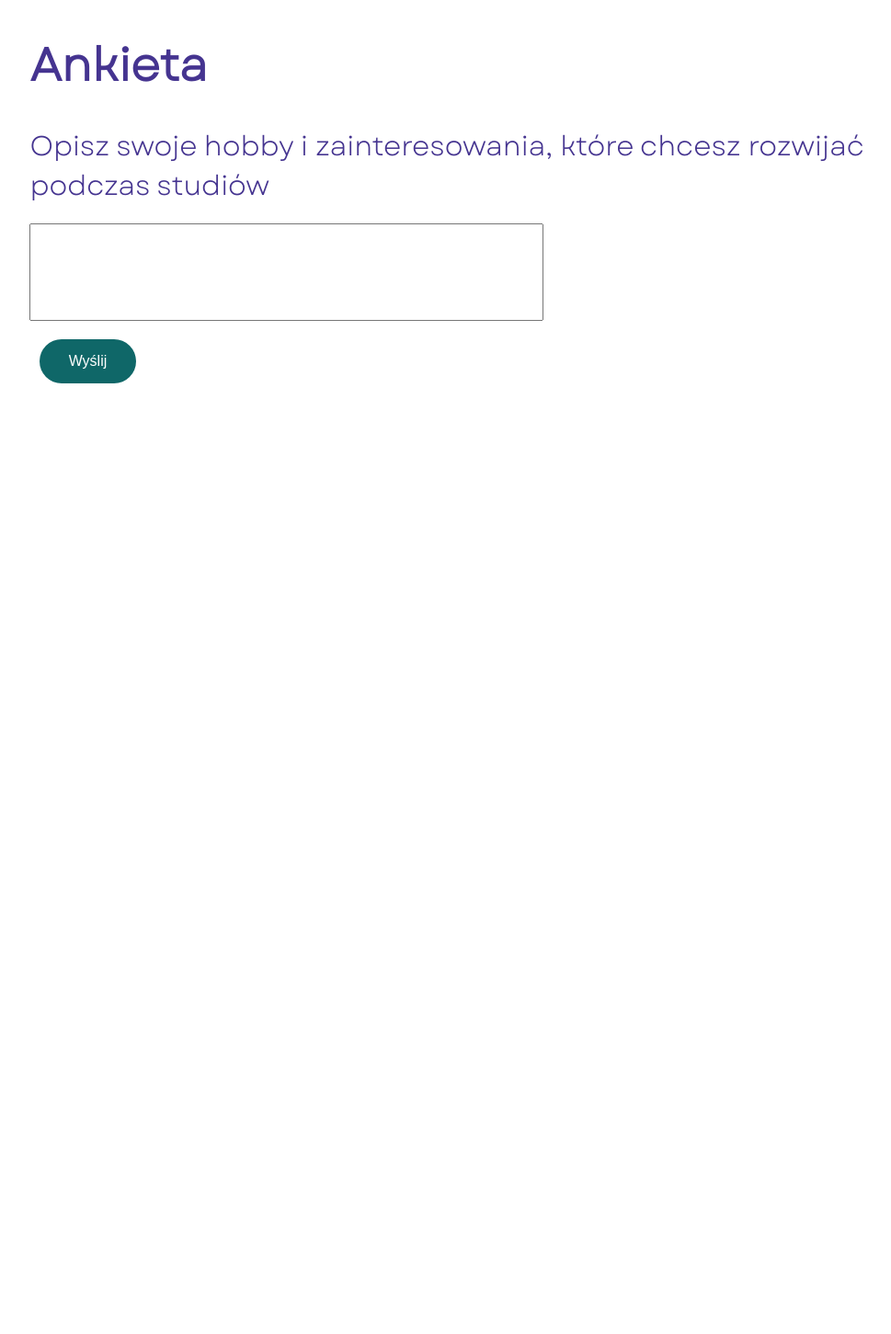
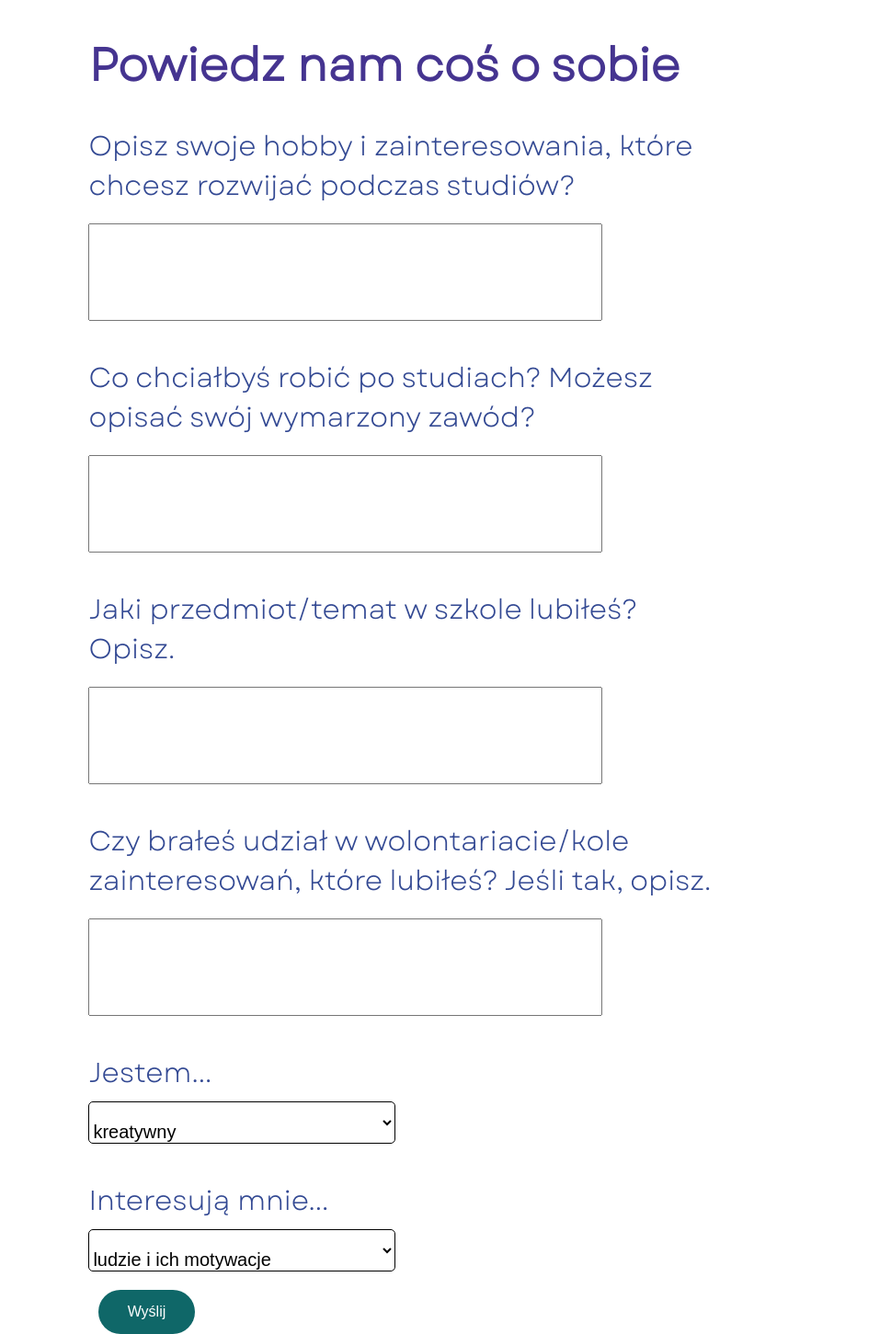
Before and after one commit to JanFidor/GolemYeah, a React (Create React App) app in the folder web_app/frontend/: page /uni-tool in a window 1280 px wide. Shown: the whole page at 92% size, without its empty margins (198-1167 px from the left). Before the commit the page ends 800 px from the top, so only its background shows below. Built offline with nearby package versions, Linux system fonts and the light colour scheme.

Commit message:
Update single choice

```diff
--- a/web_app/frontend/src/assets/styles/unitool.css
+++ b/web_app/frontend/src/assets/styles/unitool.css
@@ -8,11 +8,12 @@
 }
 
 .question {
-    color: #453490;
+    color: #334993;
     font-size: 30px;
     font-family: "GaretBook";
     text-align: left;
     display: grid;
+    width: 75%;
 }
 
 .question-title{
@@ -26,6 +27,7 @@
 .questions-container {
     width: 80%;
     margin: auto;
+    padding-left: 10%;
 }
 
 .form-container{
@@ -35,7 +37,7 @@
 }
 
 textarea {
-    width: 60%;
+    width: 80%;
     height: 100px;
     resize: none;
     font-size: 15px;
--- a/web_app/frontend/src/components/resultTable.jsx
+++ b/web_app/frontend/src/components/resultTable.jsx
@@ -1,6 +1,7 @@
 import '../assets/styles/unitool.css';
 import Footer from "./footer";
 import {useState} from "react";
+import { useLocation } from 'react-router-dom';
 
 const ResultTable = () => {
 
@@ -12,8 +13,10 @@ const ResultTable = () => {
     const [btnClass3, setBtnClass3] = useState("button-tb");
     const[btnClass4, setBtnClass4] = useState("button-tb");
 
+    const location = useLocation();
 
-    const changeDesc = (index) => { // tutaj dodatkowo powinien sie zmieniac opis po klinieciu
+
+    const changeDesc = (index) => {
         setBtnClass0("button-tb");
         setBtnClass1("button-tb");
         setBtnClass2("button-tb");
@@ -21,32 +24,56 @@ const ResultTable = () => {
         setBtnClass4("button-tb");
         switch(index) {
             case 0:
-                setBtnClass0("button-tb-on")
+                setBtnClass0("button-tb-on");
+                setBtnClass1("button-tb");
+                setBtnClass2("button-tb");
+                setBtnClass3("button-tb");
+                setBtnClass4("button-tb");
+                setDesc(location.state[0].description);
                 break;
             case 1:
-                setBtnClass1("button-tb-on")
+                setBtnClass0("button-tb");
+                setBtnClass1("button-tb-on");
+                setBtnClass2("button-tb");
+                setBtnClass3("button-tb");
+                setBtnClass4("button-tb");
+                setDesc(location.state[1].description);
                 break;
             case 2:
-                setBtnClass2("button-tb-on")
+                setBtnClass0("button-tb");
+                setBtnClass1("button-tb");
+                setBtnClass2("button-tb-on");
+                setBtnClass3("button-tb");
+                setBtnClass4("button-tb");
+                setDesc(location.state[2].description);
                 break;
             case 3:
-                setBtnClass3("button-tb-on")
+                setBtnClass0("button-tb");
+                setBtnClass1("button-tb");
+                setBtnClass2("button-tb");
+                setBtnClass3("button-tb-on");
+                setBtnClass4("button-tb");
+                setDesc(location.state[3].description);
                 break;
             case 4:
-                setBtnClass4("button-tb-on")
+                setBtnClass0("button-tb");
+                setBtnClass1("button-tb");
+                setBtnClass2("button-tb");
+                setBtnClass3("button-tb");
+                setBtnClass4("button-tb-on");
+                setDesc(location.state[4].description);
                 break;
         }
-        setDesc("Inny opis opis opis");
     }
 
     return (
         <div className={"result-div"}>
             <ul>
-                <li><button onClick={() => changeDesc(0)} className={btnClass0}>Inżynieria materiałowa</button></li>
-                <li><button onClick={() => changeDesc(1)} className={btnClass1}>Kulturoznawstwo</button></li>
-                <li><button onClick={() => changeDesc(2)} className={btnClass2}>Język niemiecki i komunikacja w biznesie</button></li>
-                <li><button onClick={() => changeDesc(3)} className={btnClass3}>Czwarta odp</button></li>
-                <li><button onClick={() => changeDesc(4)} className={btnClass4}>Piąta odp</button></li>
+                <li><button onClick={() => changeDesc(0)} className={btnClass0}>{location.state[0].major}</button></li>
+                <li><button onClick={() => changeDesc(1)} className={btnClass1}>{location.state[1].major}</button></li>
+                <li><button onClick={() => changeDesc(2)} className={btnClass2}>{location.state[2].major}</button></li>
+                <li><button onClick={() => changeDesc(3)} className={btnClass3}>{location.state[3].major}</button></li>
+                <li><button onClick={() => changeDesc(4)} className={btnClass4}>{location.state[4].major}</button></li>
             </ul>
             <div className={"desc-div"}>
                 <ul>
--- a/web_app/frontend/src/components/uniToolView.jsx
+++ b/web_app/frontend/src/components/uniToolView.jsx
@@ -11,11 +11,11 @@ import {useNavigate} from "react-router-dom";
 const UniToolView = ({setter}) => {
 
     const [text1, setText1] = useState('');
-    // const [text2, setText2] = useState('');
-    // const [option1, setOption1] = useState('');
-    // const [option2, setOption2] = useState('');
-    // const [option3, setOption3] = useState('');
-    // const [option4, setOption4] = useState('');
+    const [text2, setText2] = useState('');
+    const [text3, setText3] = useState('');
+    const [text4, setText4] = useState('');
+    const [option1, setOption1] = useState('');
+    const [option2, setOption2] = useState('');
     // const [option5, setOption5] = useState('');
     // const [option6, setOption6] = useState('');
     // const [option7, setOption7] = useState('');
@@ -23,32 +23,55 @@ const UniToolView = ({setter}) => {
     // const [option9, setOption9] = useState('');
     const navigate = useNavigate();
 
-    const handleClick = () => {
+    const handleClick = async (e) => {
+        e.preventDefault();
         const requestOptions = {
             method: "POST",
             headers: {
                 "Content-Type": "application/json",
             },
             body: JSON.stringify({
-                text1: text1,
+                'text1': text1,
+                'text2': text2,
+                'text3': text3,
+                'text4': text4,
+                'text5': option1,
+                'text6': option2,
             }),
         };
 
 // Use the fetch API to make the POST request
-        fetch("/api/upload_form_data", requestOptions)
-            .then((response) => {
-                if (!response.ok) {
-                    throw new Error("Incorrect form data!");
-                }
-                return response.json();
-            })
-            .then((data) => {
-                console.log(data);
-                navigate("/results", { state: data });
-            })
-            .catch((error) => {
-                console.error("Request error:", error);
-            });
+
+        try {
+            const response = await fetch(`/api/upload_form_data/`,
+                requestOptions
+            );
+
+            if (!response.ok) {
+                throw new Error('Network response was not ok');
+            }
+
+            const data = await response.json();
+            console.log(data);
+            navigate("/results", { state: data });
+
+        } catch (error) {
+            console.error('An error occurred:', error);
+        }
+        // fetch("/api/upload_form_data", requestOptions)
+        //     .then((response) => {
+        //         if (!response.ok) {
+        //             throw new Error("Incorrect form data!");
+        //         }
+        //         return response.json();
+        //     })
+        //     .then((data) => {
+        //         console.log(data);
+        //         navigate("/results", { state: data });
+        //     })
+        //     .catch((error) => {
+        //         console.error("Request error:", error);
+        //     });
     }
 
     // const handleSubmit = async (e) => {
@@ -92,17 +115,20 @@ const UniToolView = ({setter}) => {
     return (
         <>
             <div className="questions-container">
-                <h1 className={"question-title"}>Ankieta</h1>
+                <h1 className={"question-title"}>Powiedz nam coś o sobie</h1>
                 <form className="post-form">
-                    <TextInput question={'Opisz swoje hobby i zainteresowania, które chcesz rozwijać podczas studiów'}
+                    <TextInput question={'Opisz swoje hobby i zainteresowania, które chcesz rozwijać podczas studiów?'}
                                state={text1} setState={setText1} />
-                    {/*<TextInput question={'Co planujesz po ukończeniu studiów? Możesz opisać swój wymarzony zawód'}*/}
-                    {/*           state={text2} setState={setText2} />*/}
-                    {/*<SingleChoiceInput question={'Czy interesuje cię matematyka lub fizyka?'}*/}
-                    {/*                   choices={['Tak', 'Nie', 'Nie wiem']}*/}
-                    {/*                   state={option1} setState={setOption1} />*/}
-                    {/*<SingleChoiceInput question={'Czy po ukończeniu studiów będzie interesować cię podjęcie studiów kolejnego stopnia?'}*/}
-                    {/*                   choices={['Tak', 'Nie', 'Nie wiem']}*/}
+                    <TextInput question={'Co chciałbyś robić po studiach? Możesz opisać swój wymarzony zawód?'}
+                               state={text2} setState={setText2} />
+                    <TextInput question={'Jaki przedmiot/temat w szkole lubiłeś? Opisz.'}
+                               state={text3} setState={setText3} />
+                    <TextInput question={'Czy brałeś udział w wolontariacie/kole zainteresowań, które lubiłeś? Jeśli tak, opisz.'}
+                               state={text4} setState={setText4} />
+                    <SingleChoiceInput question={'Jestem...'}
+                                       choices={['kreatywny', 'duszą artystyczną', 'przedsiębiorczy', 'logiczny', 'komunikatywny']} state={option1} setState={setOption1} />
+                    <SingleChoiceInput question={'Interesują mnie...'}
+                                       choices={['ludzie i ich motywacje', 'biznes', 'media', 'nowinki technologiczne', 'design', 'muzyka', 'sport', 'taniec', 'literatura']} state={option2} setState={setOption2} />
                     {/*                   state={option2} setState={setOption2} />*/}
                     {/*<SingleChoiceInput question={'Czy lubisz brać udział w licznych warsztatach i projektach?'}*/}
                     {/*                   choices={['Tak', 'Nie', 'Nie wiem']}*/}
```
Also changed, not shown: web_app/frontend/src/components/multiChoiceButton.jsx (added, +10 -0 lines), web_app/frontend/src/components/multiChoiceInput.jsx (added, +22 -0 lines). Lines whose indentation alone changed are shown as unchanged.
